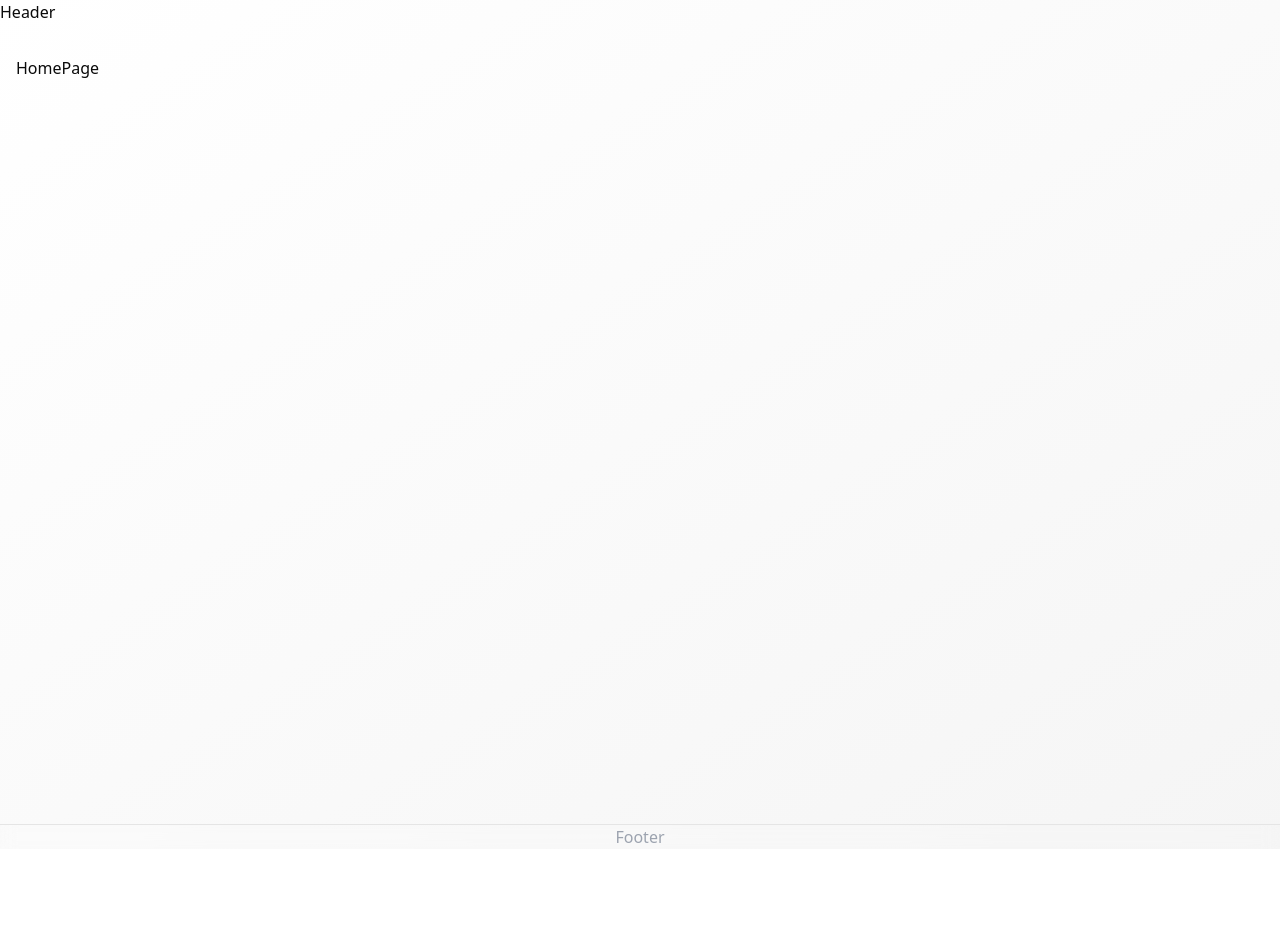
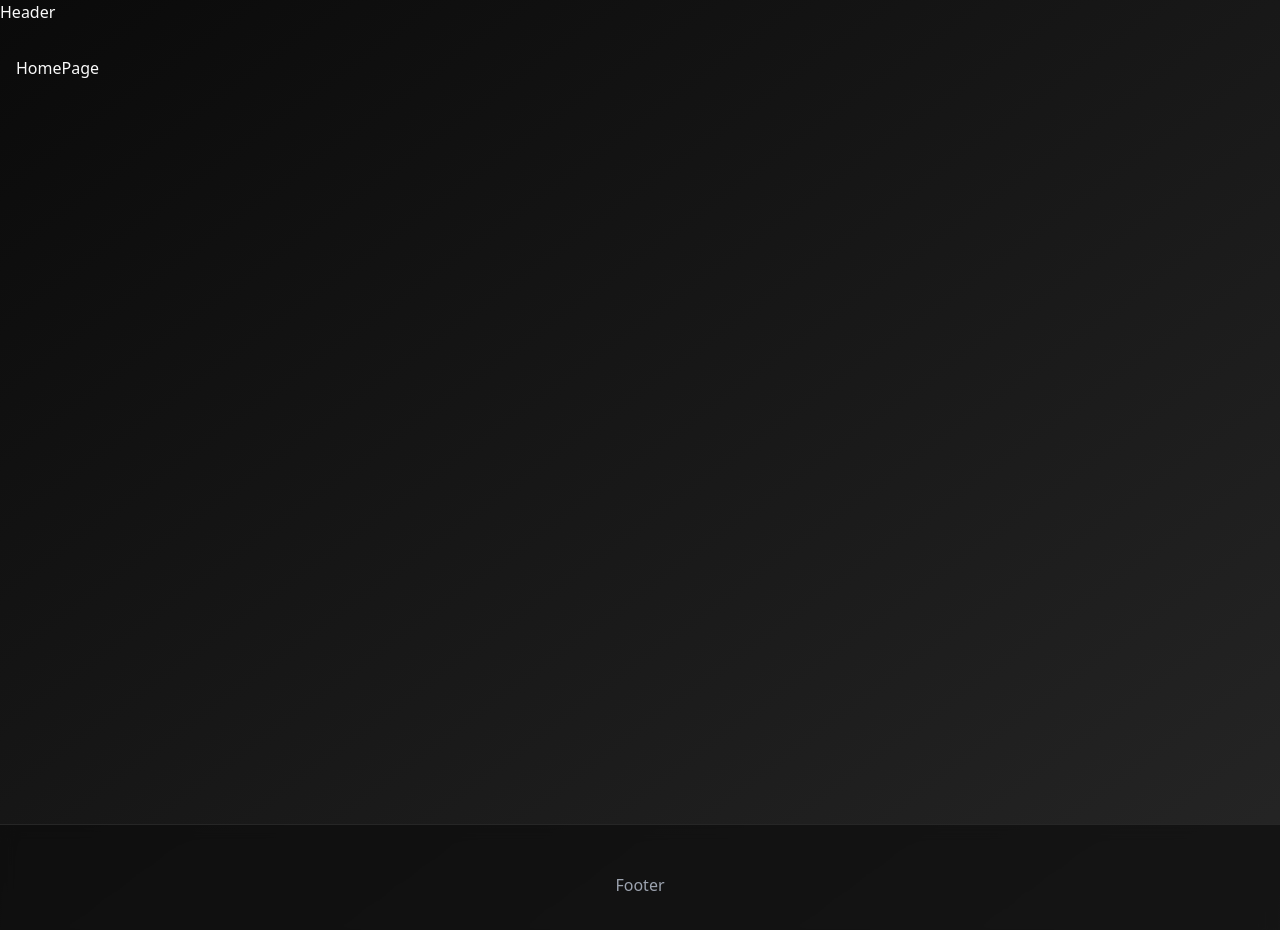
Before and after one commit to hasan814/React-RQ-WeatherApp, a React (Vite) app: page / in a window 1280 px wide. Shown: the top 930 px of the page. Before the commit the page ends 849 px from the top, so only its background shows below. Built offline with nearby package versions, Linux system fonts and the light colour scheme.

Commit message:
Added Dark Mode

```diff
--- a/src/components/layouts/Footer.tsx
+++ b/src/components/layouts/Footer.tsx
@@ -1,6 +1,6 @@
 const Footer = () => {
   return (
-    <footer className="border-t backdrop-blur">
+    <footer className="border-t backdrop-blur py-12 supports-[backdrop-filter]:bg-background/60">
       <div className="container mx-auto px-4 text-center text-gray-400">
         <p>Footer</p>
       </div>
--- /dev/null
+++ b/src/context/theme-provider.tsx
@@ -0,0 +1,73 @@
+import { createContext, useContext, useEffect, useState } from "react";
+
+type Theme = "dark" | "light" | "system";
+
+type ThemeProviderProps = {
+  children: React.ReactNode;
+  defaultTheme?: Theme;
+  storageKey?: string;
+};
+
+type ThemeProviderState = {
+  theme: Theme;
+  setTheme: (theme: Theme) => void;
+};
+
+const initialState: ThemeProviderState = {
+  theme: "system",
+  setTheme: () => null,
+};
+
+const ThemeProviderContext = createContext<ThemeProviderState>(initialState);
+
+export function ThemeProvider({
+  children,
+  defaultTheme = "system",
+  storageKey = "vite-ui-theme",
+  ...props
+}: ThemeProviderProps) {
+  const [theme, setTheme] = useState<Theme>(
+    () => (localStorage.getItem(storageKey) as Theme) || defaultTheme
+  );
+
+  useEffect(() => {
+    const root = window.document.documentElement;
+
+    root.classList.remove("light", "dark");
+
+    if (theme === "system") {
+      const systemTheme = window.matchMedia("(prefers-color-scheme: dark)")
+        .matches
+        ? "dark"
+        : "light";
+
+      root.classList.add(systemTheme);
+      return;
+    }
+
+    root.classList.add(theme);
+  }, [theme]);
+
+  const value = {
+    theme,
+    setTheme: (theme: Theme) => {
+      localStorage.setItem(storageKey, theme);
+      setTheme(theme);
+    },
+  };
+
+  return (
+    <ThemeProviderContext.Provider {...props} value={value}>
+      {children}
+    </ThemeProviderContext.Provider>
+  );
+}
+
+export const useTheme = () => {
+  const context = useContext(ThemeProviderContext);
+
+  if (context === undefined)
+    throw new Error("useTheme must be used within a ThemeProvider");
+
+  return context;
+};
--- a/src/main.tsx
+++ b/src/main.tsx
@@ -1,4 +1,5 @@
 import { RouterProvider } from "react-router-dom";
+import { ThemeProvider } from "./context/theme-provider";
 import { StrictMode } from "react";
 import { createRoot } from "react-dom/client";
 
@@ -8,6 +9,8 @@
 
 createRoot(document.getElementById("root")!).render(
   <StrictMode>
-    <RouterProvider router={router} />
+    <ThemeProvider defaultTheme="dark" storageKey="vite-ui-theme">
+      <RouterProvider router={router} />
+    </ThemeProvider>
   </StrictMode>
 );
```
